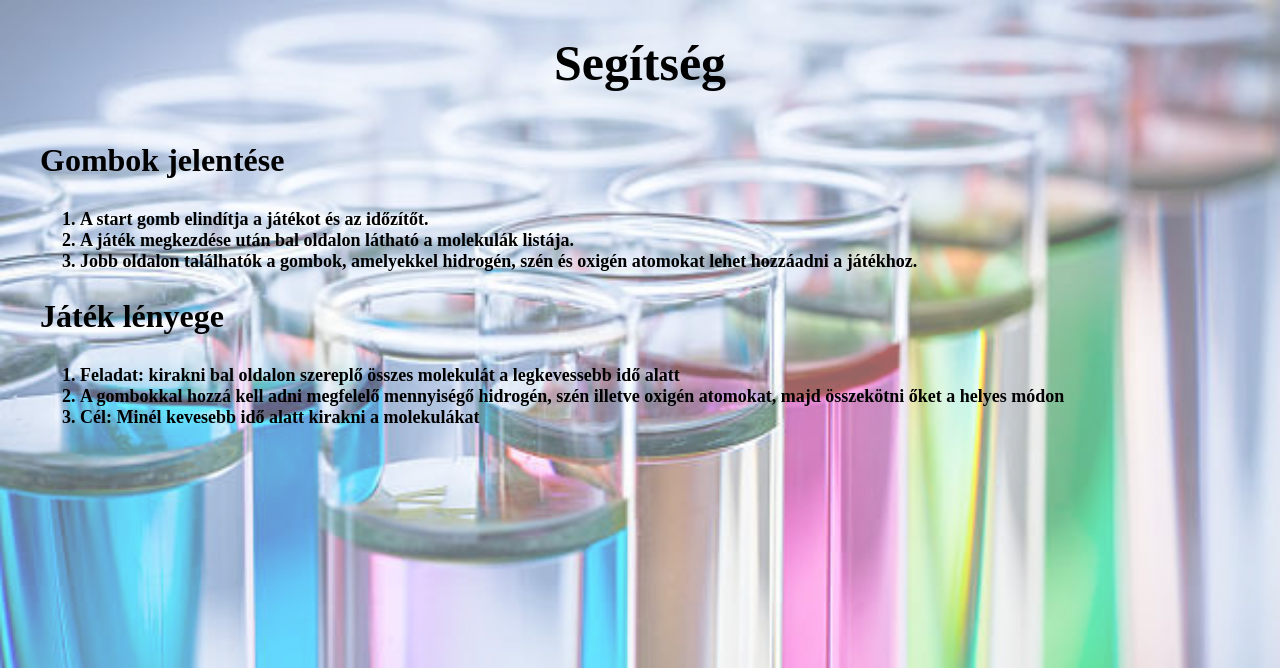
After one commit to NightBlood38/ChemPuzzle, a PHP site: page /help.html in a window 1280 px wide. The commit adds this page. Shown: the top 668 px of the page. Run offline with PHP 8.4, Linux system fonts and the light colour scheme.

Commit message:
0.4 verzió
Segítség gomb hozzáadása

```diff
--- a/game.html
+++ b/game.html
@@ -13,6 +13,7 @@
             <button id="start">Start</button>
             <button id="github">Github</button>
             <button id="leaderboardButton">Ranglista</button>
+            <button id="help">Segítség</button>
             <button id="back">Vissza</button>
             <span id="timer">00:00</span>
         </div>
--- /dev/null
+++ b/help.css
@@ -0,0 +1,25 @@
+body {
+    margin: 0;
+    overflow: hidden;
+    background-image: url("./background_opaque.png");
+    background-size: cover;
+    background-repeat: no-repeat;
+}
+
+h1{
+    text-align: center;
+    margin-bottom: 50px;
+    font-size: 50px;
+}
+h2{
+    margin-bottom: 30px;
+    margin-left: 40px;
+    font-size: xx-large;
+}
+ol{
+    margin-left: 40px;
+}
+li{
+    font-size: large;
+    font-weight: bold;
+}
--- /dev/null
+++ b/help.html
@@ -0,0 +1,24 @@
+<!doctype html>
+<html lang="en">
+    <head>
+        <meta charset="utf-8">
+        <meta name="viewport" content="width=device-width, initial-scale=1">
+        <title>Kémia puzzle - Segítség</title>
+        <link href="help.css" rel="stylesheet">
+    </head>
+    <body>
+        <h1>Segítség</h1>
+        <h2>Gombok jelentése</h2>
+        <ol>
+            <li>A start gomb elindítja a játékot és az időzítőt.</li>
+            <li>A játék megkezdése után bal oldalon látható a molekulák listája.</li>
+            <li>Jobb oldalon találhatók a gombok, amelyekkel hidrogén, szén és oxigén atomokat lehet hozzáadni a játékhoz.</li>
+        </ol>
+        <h2>Játék lényege</h2>
+        <ol>
+            <li>Feladat: kirakni bal oldalon szereplő összes molekulát a legkevessebb idő alatt</li>
+            <li>A gombokkal hozzá kell adni megfelelő mennyiségő hidrogén, szén illetve oxigén atomokat, majd összekötni őket a helyes módon</li>
+            <li>Cél: Minél kevesebb idő alatt kirakni a molekulákat</li>
+        </ol>
+    </body>
+</html>
```
Also changed, not shown: game.css (+17 -3 lines), game.js (+23 -17 lines).
